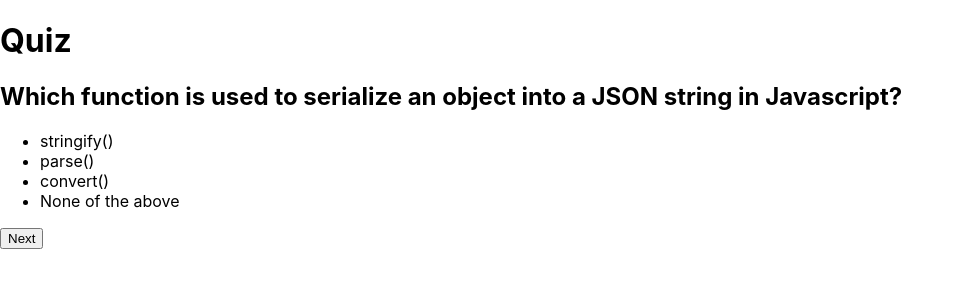
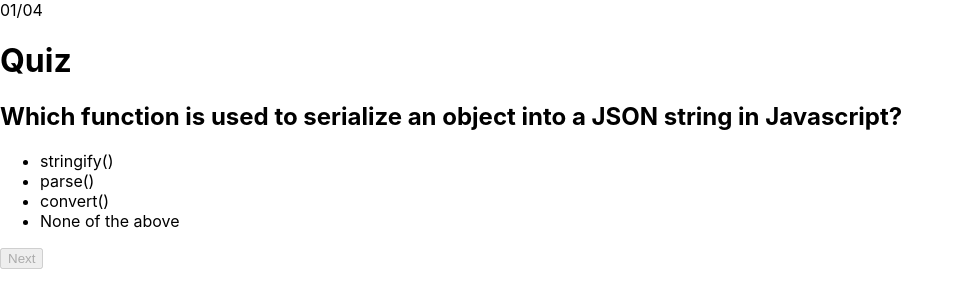
Before and after one commit to jewc/quiz-app-bootcamp, a React (Create React App) app: page / in a window 1280 px wide. Shown: the top 308 px of the page, without its empty margins (0-964 px from the left). Built offline with nearby package versions, Linux system fonts and the light colour scheme.

Commit message:
Working draft

```diff
--- /dev/null
+++ b/src/quiz.css
@@ -0,0 +1,4 @@
+.quiz-container ul .selected-answer {
+  background: #ffd6ff;
+  border: 1px solid #800080;
+}
--- a/src/quiz.js
+++ b/src/quiz.js
@@ -1,5 +1,6 @@
 import React, { useState } from "react";
 import quiz from "./data/quiz-questions.js";
+import "./quiz.css";
 
 const Quiz = () => {
   // 3 States
@@ -9,7 +10,11 @@ const Quiz = () => {
   const [activeQuestion, setActiveQuestion] = useState(0); // initialized to zero
   const [selectedAnswer, setSelectedAnswer] = useState(""); // initialized to ""
   const { questions } = quiz; // import Quiz data from quiz-questions
-  const { question, choices } = questions[activeQuestion]; // destructuring
+  const { question, choices, correctAnswer } = questions[activeQuestion]; // destructuring
+  const addLeadingZero = (number) => (number > 9 ? number : `0${number}`);
+  // State to highlight the selected answer
+  const [selectedAnswerIndex, setSelectedAnswerIndex] = useState(null);
+  const [showResult, setShowResult] = useState(false);
 
   // Result state
   const [result, setResult] = useState({
@@ -18,21 +23,99 @@ const Quiz = () => {
     wrongAnswers: 0,
   });
 
-  // increment active question
+  // Calculate user score on basis of selected answer
   const onClickNext = () => {
+    // again reset the selectedAnswerIndex, so it won't affect the next question
+    setSelectedAnswerIndex(null);
+    // Increment active question unless at the last question
+    if (activeQuestion !== questions.length - 1) {
       setActiveQuestion((prev) => prev + 1);
+    } else {
+      setActiveQuestion(0);
+      setShowResult(true);
+    }
+
+    setResult((prev) =>
+      selectedAnswer
+        ? {
+            ...prev,
+            score: prev.score + 5,
+            correctAnswer: prev.correctAnswers + 1,
+          }
+        : {
+            ...prev,
+            wrongAnswers: prev.wrongAnswers + 1,
+          }
+    );
+  };
+
+  // Logic for Selected Answer
+  // When user selects the answer, match if the selected answer matches the answer given
+  // in the question file
+  const onAnswerSelected = (answer, index) => {
+    setSelectedAnswerIndex(index);
+    if (answer === correctAnswer) {
+      setSelectedAnswer(true);
+      console.log("right");
+    } else {
+      setSelectedAnswer(false);
+      console.log("wrong");
+    }
   };
 
   return (
+    <div className="quiz-container">
+      {!showResult ? (
         <div>
+          <div>
+            <span className="active-question-no">
+              {addLeadingZero(activeQuestion + 1)}
+            </span>
+            <span className="total-question">
+              /{addLeadingZero(questions.length)}
+            </span>
+          </div>
           <h1>Quiz</h1>
           <h2>{question}</h2>
           <ul>
-        {choices.map((item) => (
-          <li>{item}</li>
+            {choices.map((answer, index) => (
+              <li
+                onClick={() => onAnswerSelected(answer, index)}
+                key={answer}
+                className={
+                  selectedAnswerIndex === index ? "selectedAnswer" : null
+                }
+              >
+                {answer}
+              </li>
             ))}
           </ul>
-      <button onClick={onClickNext}>Next</button>
+          <div className="flex-right">
+            <button
+              onClick={onClickNext}
+              disabled={selectedAnswerIndex === null}
+            >
+              {activeQuestion === questions.length - 1 ? "Finish" : "Next"}
+            </button>
+          </div>
+        </div>
+      ) : (
+        <div className="result">
+          <h3>Result</h3>
+          <p>
+            Total Questions: <span>{questions.length}</span>
+          </p>
+          <p>
+            Total Score: <span>{result.score}</span>
+          </p>
+          <p>
+            Correct Answers: <span>{result.correctAnswers}</span>
+          </p>
+          <p>
+            Wrong Answers: <span>{result.wrongAnswers}</span>
+          </p>
+        </div>
+      )}
     </div>
   );
 };
```
Lines whose indentation alone changed are shown as unchanged.
